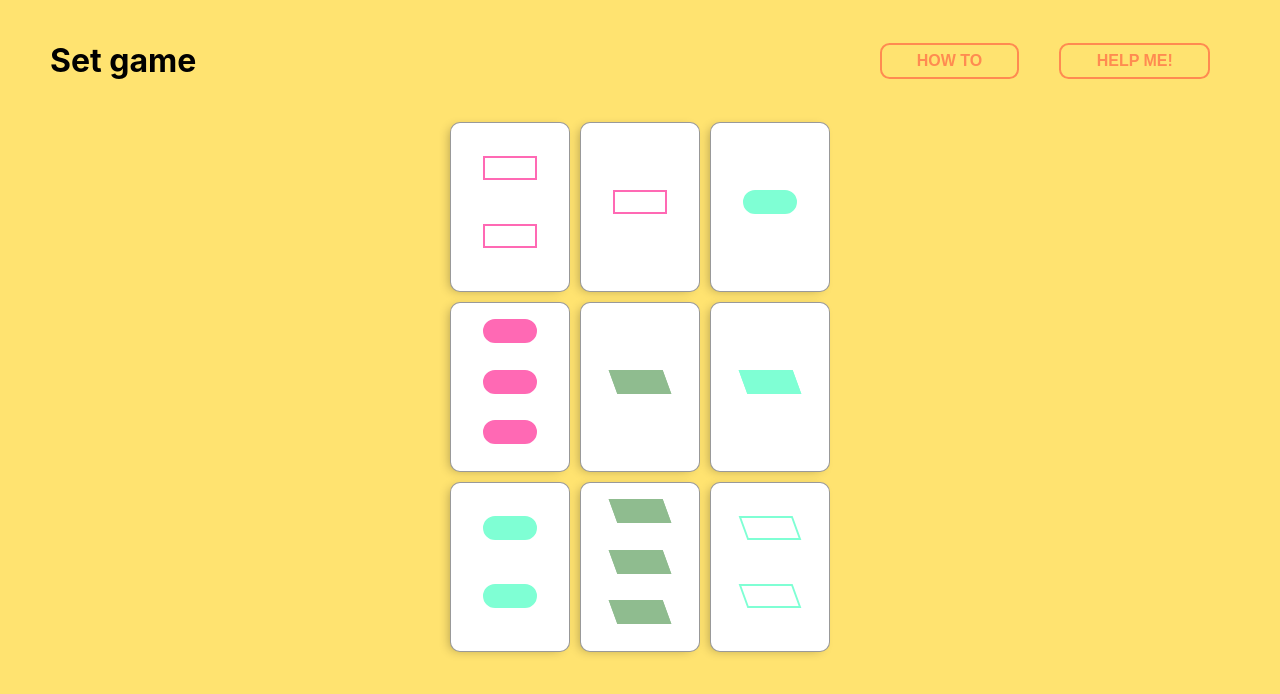
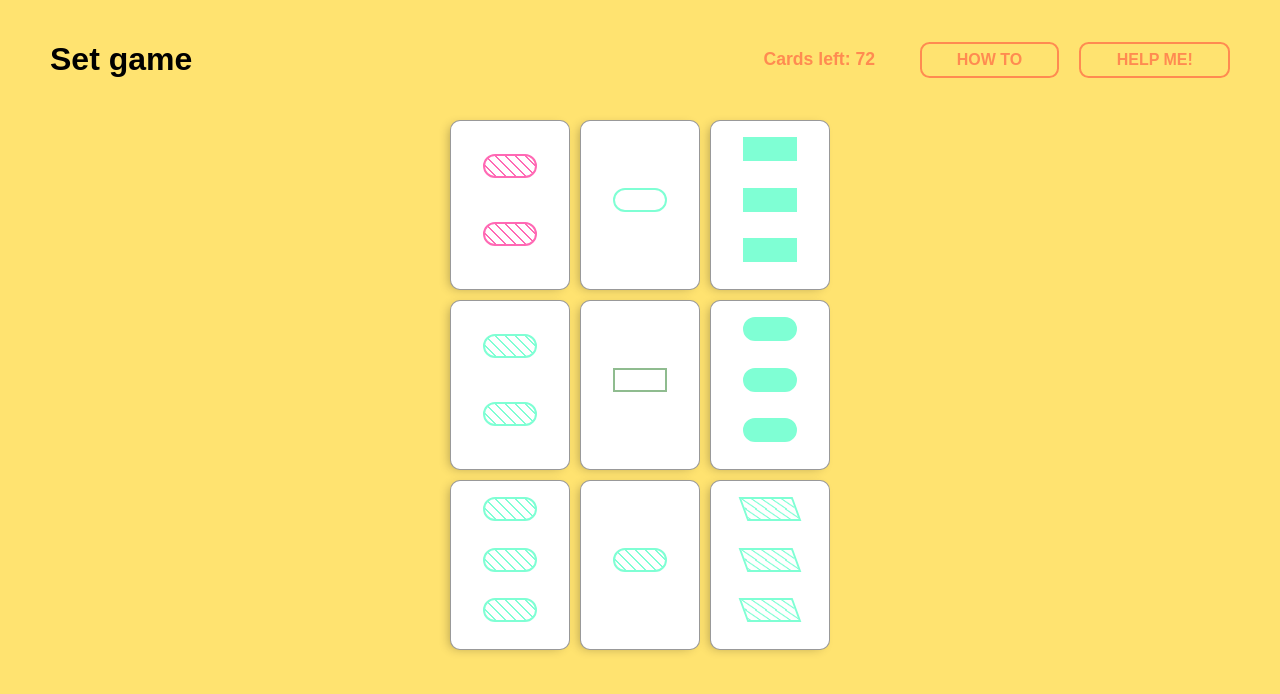
Before and after one commit to cakeinpanic/set-game-react, a React (Create React App) app: page / in a window 1280 px wide. Shown: the top 694 px of the page. Built offline with nearby package versions, Linux system fonts and the light colour scheme.

Commit message:
add full game flow

```diff
--- a/src/game/card/Card.tsx
+++ b/src/card/Card.tsx
@@ -1,19 +1,19 @@
-import React, { useState } from 'react'
+import React from 'react'
 import './Card.scss'
-import { ICard } from '../set-utils'
+import { ICard } from '../utils/set-utils'
 
 export interface ICardProps {
-  value: ICard,
+  card: ICard,
   isSelected: boolean,
   onSelect: (p: boolean) => void
 }
 
-export const Card = ({ value, isSelected, onSelect }: ICardProps) => {
+export const Card = ({ card, isSelected, onSelect }: ICardProps) => {
 
   const getElements = () => {
     let elements = []
-    for (let i = 0; i < value.amount; i++) {
-      const className = ['item', value.color, value.shape, value.style].join(' ').toLowerCase()
+    for (let i = 0; i < card.amount; i++) {
+      const className = ['item', card.color, card.shape, card.style].join(' ').toLowerCase()
       elements.push(<div className={className} key={className + i}></div>)
     }
     return elements
--- a/src/game/Game.scss
+++ b/src/game/Game.scss
@@ -19,18 +19,28 @@
   margin-bottom: 10px;
 }
 
+$btn-color: #ff8b51;
+
 .header {
   display: flex;
   justify-content: space-between;
   width: 100%;
   margin-bottom: 20px;
+  font-family: 'Montserrat', sans-serif;
+
+  .info {
+    font-size: 1.1rem;
+    color: $btn-color;
+    font-weight: bold;
+    padding: 0.5em 1.4em;
+  }
 }
 
 .btn-container {
   display: flex;
+  align-self: center;
 }
 
-$btn-color: #ff8b51;
 
 .btn {
   box-sizing: border-box;
@@ -44,12 +54,11 @@ $btn-color: #ff8b51;
   align-self: center;
   font-size: 1rem;
   line-height: 1;
-  margin: 20px;
+  margin-left: 20px;
   padding: 0.5em 2.2em;
   text-decoration: none;
   text-align: center;
   text-transform: uppercase;
-  font-family: 'Montserrat', sans-serif;
   font-weight: 700;
 
   background: {
@@ -57,6 +66,7 @@ $btn-color: #ff8b51;
     position: 100%;
     size: 400%;
   }
+
   transition: background 300ms ease-in-out;
 
   &:hover,
@@ -66,4 +76,9 @@ $btn-color: #ff8b51;
     background-position: 0;
   }
 
+  &:disabled {
+    cursor: default;
+    // pointer-events: none;
+    opacity: .5;
+  }
 }
--- a/src/game/Game.tsx
+++ b/src/game/Game.tsx
@@ -1,59 +1,74 @@
 import React, { useEffect, useState } from 'react'
-import { Card } from './card/Card'
+import { Card } from '../card/Card'
 import './Game.scss'
-import { checkIfSet, findSet, ICard } from './set-utils'
-import { GameUtils } from './game-utils'
+import { checkIfSet, ICard } from '../utils/set-utils'
+import { GameUtils, SET_SIZE } from '../utils/game-utils'
 
 const TIMEOUT = 500
 
-export const Game = ({ className }: any) => {
+export const Game = () => {
   const [currentCards, setCurrentCards] = useState<ICard[]>([])
-  const [selectedArr, setSelectedArr] = useState<number[]>([])
+  const [selectedCardIndexes, setSelectedCardIndexes] = useState<number[]>([])
+  const [gameOver, setGameOver] = useState<boolean>(false)
 
   useEffect(() => {
-    GameUtils.startGame()
-    setCurrentCards(GameUtils.cardsOnTable)
+    restartGame()
   }, [])
 
   useEffect(() => {
-    if (selectedArr.length === 3) {
-      const selectedCards = selectedArr.map(cardIndex => currentCards[cardIndex])
+    if (selectedCardIndexes.length === SET_SIZE) {
+      const selectedCards = selectedCardIndexes.map(cardIndex => currentCards[cardIndex])
       const isSet = checkIfSet(selectedCards)
 
       if (isSet) {
         setTimeout(() => {handleSet()}, TIMEOUT)
       } else {
-        setTimeout(() => {setSelectedArr([])}, TIMEOUT)
+        setTimeout(() => {setSelectedCardIndexes([])}, TIMEOUT)
       }
     }
-  }, [selectedArr])
+  }, [selectedCardIndexes])
 
-  const onSelect = (isSelected: boolean, cardIndex: number) => {
-    const index = selectedArr.indexOf(cardIndex)
+  useEffect(() => {
+    setGameOver(GameUtils.nextSet.length === 0)
+  }, [currentCards])
 
-    if (index === -1 && isSelected) {
-      setSelectedArr([...selectedArr, cardIndex])
-    } else {
-      const updated = [...selectedArr]
-      updated.splice(index, 1)
-      setSelectedArr(updated)
+  const onCardSelect = (isSelected: boolean, cardIndex: number) => {
+    if (selectedCardIndexes.indexOf(cardIndex) === -1 && isSelected) {
+      setSelectedCardIndexes([...selectedCardIndexes, cardIndex])
+      return
     }
+    setSelectedCardIndexes(selectedCardIndexes.filter(index => index !== cardIndex))
+
   }
 
   const handleSet = () => {
-    GameUtils.removeSelectedCards(selectedArr)
-    setSelectedArr([])
+    GameUtils.removeSelectedCards(selectedCardIndexes)
+    setSelectedCardIndexes([])
+
     setTimeout(() => {
-      GameUtils.drawNewCards()
+      GameUtils.drawMoreCards()
       setCurrentCards([...GameUtils.cardsOnTable])
     }, TIMEOUT)
   }
 
-  const findSetAutomatically = () => {
-    const setCards = findSet(currentCards)
+  const highlightSetAutomatically = () => {
+    const setCards = GameUtils.nextSet
     if (setCards.length) {
-      setSelectedArr(setCards)
+      setSelectedCardIndexes(setCards)
     }
+  }
+
+  const restartGame = () => {
+    GameUtils.startGame()
+    setCurrentCards(GameUtils.cardsOnTable)
+  }
+
+  const renderBoard = () => {
+    return currentCards.map((item, index) =>
+      <Card key={index}
+            card={item}
+            isSelected={selectedCardIndexes.indexOf(index) > -1}
+            onSelect={(newStatus) => onCardSelect(newStatus, index)}/>)
   }
 
   return (
@@ -61,14 +76,14 @@ export const Game = ({ className }: any) => {
       <div className="header">
         <h1>Set game</h1>
         <div className="btn-container">
-        <button  className="btn">HOW TO</button>
-        <button onClick={findSetAutomatically} className="btn">HELP ME!</button>
+          <div className="info">Cards left: {GameUtils.allCards.length}</div>
+          <button className="btn">HOW TO</button>
+          {!gameOver && <button onClick={highlightSetAutomatically} className="btn">HELP ME!</button>}
+          {gameOver && <button onClick={restartGame} className="btn">RESTART</button>}
         </div>
       </div>
       <div className="cards-container">
-        {currentCards.map(
-          (item, index) => <Card key={index} value={item} isSelected={selectedArr.indexOf(index)>-1}
-                                 onSelect={(newStatus) => onSelect(newStatus, index)}/>)}
+        {renderBoard()}
       </div>
     </div>
   )
--- a/src/game/game-utils.ts
+++ /dev/null
@@ -1,30 +0,0 @@
-import { generateAllCards, ICard } from './set-utils'
-
-class Game {
-  allCards: ICard[] = []
-  playedCards: ICard[] = []
-  cardsOnTable: ICard[] = []
-
-  constructor() {}
-
-  startGame() {
-    this.allCards = generateAllCards()
-    this.cardsOnTable = this.allCards.splice(0, 9)
-  }
-
-  removeSelectedCards(selectedCards: number[]) {
-    selectedCards.forEach((selectedIndex, i) => {
-      this.playedCards.push(this.cardsOnTable[selectedIndex - i])
-      this.cardsOnTable.splice(selectedIndex - i,1)
-    })
-  }
-
-  drawNewCards() {
-    const newCards = this.allCards.splice(0, 3)
-    if (newCards.length > 0) {
-      this.cardsOnTable.push(...newCards)
-    }
-  }
-}
-
-export const GameUtils = new Game()
--- /dev/null
+++ b/src/utils/game-utils.ts
@@ -0,0 +1,63 @@
+import { findSet, generateAllCards, ICard } from './set-utils'
+
+export const SET_SIZE = 3
+export const MIN_BOARD_SIZE = 9
+class Game {
+  allCards: ICard[] = []
+  playedCards: ICard[] = []
+  cardsOnTable: ICard[] = []
+
+  nextSet: number[] = []
+
+  constructor() {}
+
+  startGame() {
+    this.allCards = generateAllCards()
+    this.cardsOnTable = this.allCards.splice(0, MIN_BOARD_SIZE)
+
+    this.recalculateNextSet()
+
+    if (this.nextSet.length === 0) {
+      this.startGame()
+    }
+  }
+
+  get anyCardsLeft(): boolean {
+    return this.allCards.length > 0
+  }
+
+  removeSelectedCards(selectedCards: number[]) {
+    selectedCards.forEach((selectedIndex, i) => {
+      this.playedCards.push(this.cardsOnTable[selectedIndex - i])
+      this.cardsOnTable.splice(selectedIndex - i,1)
+    })
+
+    this.recalculateNextSet()
+  }
+
+  drawMoreCards() {
+    if (!this.anyCardsLeft) {
+      return
+    }
+    if (this.cardsOnTable.length < MIN_BOARD_SIZE) {
+      this.drawCards(3)
+    }
+
+    while (this.nextSet.length === 0 && this.anyCardsLeft) {
+      this.drawCards(1)
+    }
+  }
+
+  private drawCards(amount = 1) {
+    this.cardsOnTable.push(...this.allCards.splice(0, amount))
+    this.recalculateNextSet()
+  }
+
+  private recalculateNextSet() {
+    this.nextSet = findSet(this.cardsOnTable)
+    console.log(this.nextSet)
+
+  }
+}
+
+export const GameUtils = new Game()
--- a/src/game/set-utils.tsx
+++ b/src/utils/set-utils.tsx
@@ -23,7 +23,6 @@ export function generateAllCards(): ICard[] {
 }
 
 export function checkIfSet(cards: ICard[]): boolean {
-  console.log(cards)
   return isQualitySetable(cards, 'amount') && isQualitySetable(cards, 'color') &&
     isQualitySetable(cards, 'shape') && isQualitySetable(cards, 'style')
 }
```
Also changed, not shown: src/card/Card.scss (renamed from src/game/card/Card.scss).
